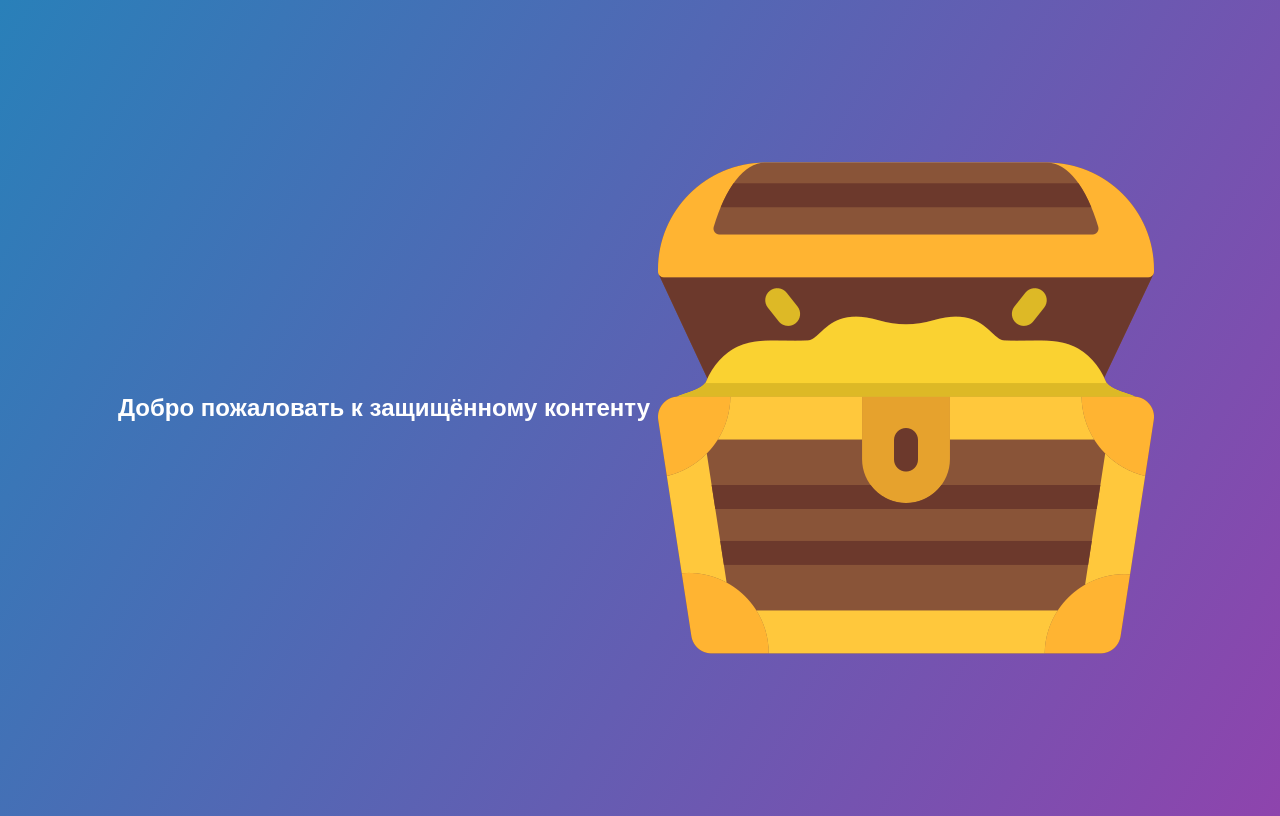
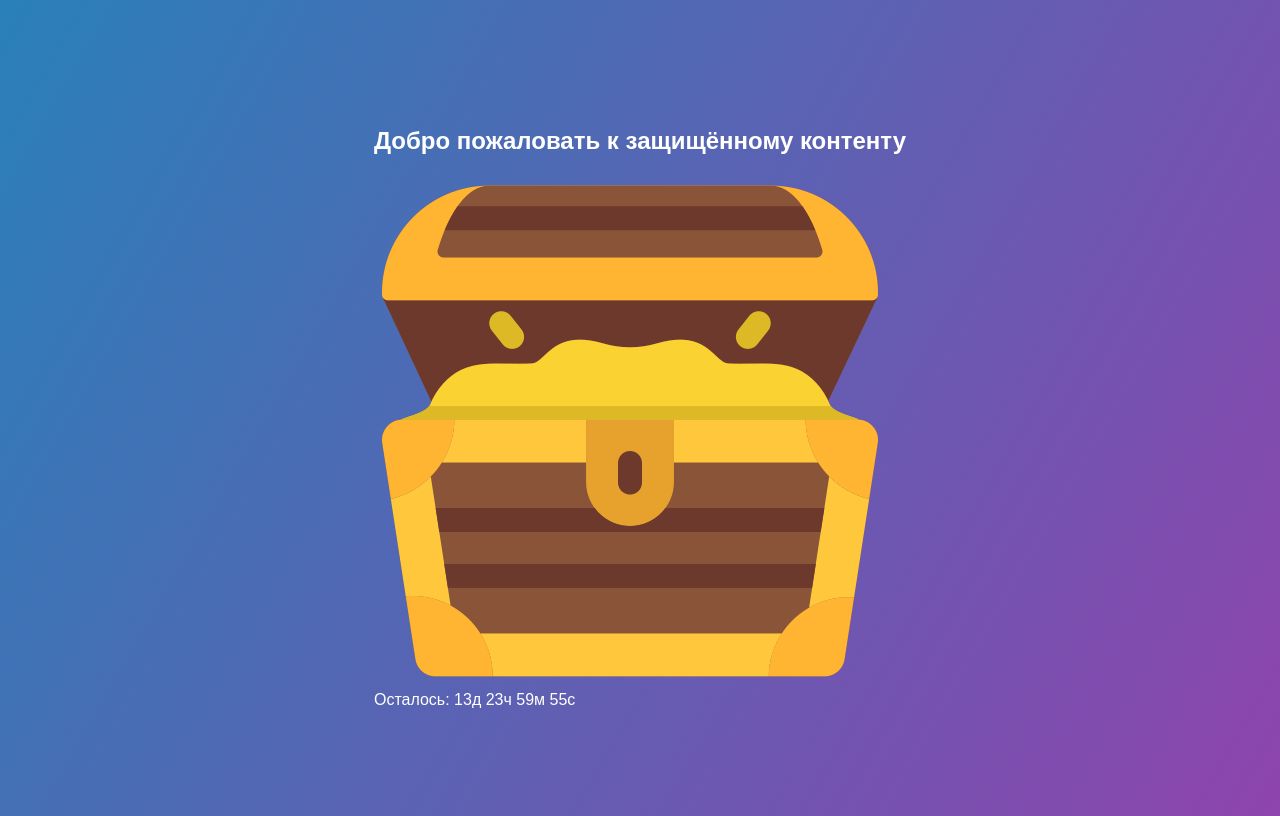
Before and after one commit to hi77x/AuthAnongram, a website: page public/content.html in a window 1280 px wide. Drawn offline with Linux system fonts and the light colour scheme.

Commit message:
Update content.html

```diff
--- a/public/content.html
+++ b/public/content.html
@@ -6,7 +6,33 @@
   <link rel="stylesheet" href="style.css">
 </head>
 <body>
-  <h2>Добро пожаловать к защищённому контенту</h2>
-  <img src="treasure-chest.png" alt="Защищённое изображение">
+  <div class="container">
+    <div class="card">
+      <h2>Добро пожаловать к защищённому контенту</h2>
+      <img src="treasure-chest.png" alt="Защищённое изображение">
+      <div id="timer">Осталось: <span id="countdown"></span></div>
+    </div>
+  </div>
+  <script>
+    // Устанавливаем отсчёт 14 дней от загрузки страницы
+    const deadline = new Date(Date.now() + 14*24*60*60*1000);
+    function updateTimer() {
+      const now = new Date();
+      const diff = deadline - now;
+      if (diff <= 0) {
+        document.getElementById('countdown').textContent = 'Время истекло';
+        clearInterval(timerInterval);
+        return;
+      }
+      const days = Math.floor(diff / (1000*60*60*24));
+      const hours = Math.floor((diff / (1000*60*60)) % 24);
+      const minutes = Math.floor((diff / (1000*60)) % 60);
+      const seconds = Math.floor((diff / 1000) % 60);
+      document.getElementById('countdown').textContent =
+        `${days}д ${hours}ч ${minutes}м ${seconds}с`;
+    }
+    const timerInterval = setInterval(updateTimer, 1000);
+    updateTimer();
+  </script>
 </body>
 </html>
```
